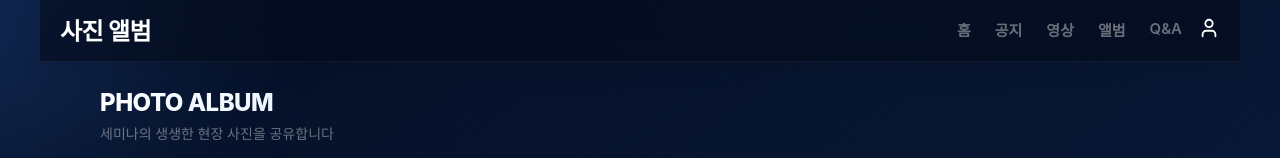
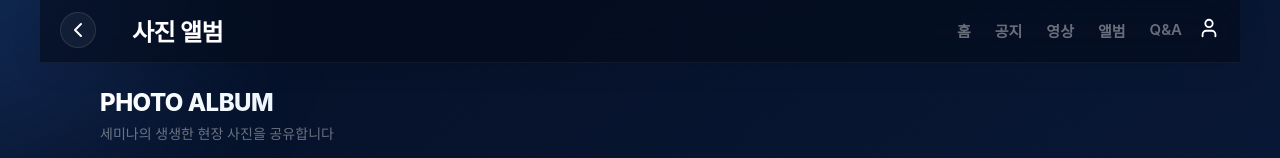
Before and after one commit to joyfulkim/sermon, a Next.js app: page /photos in a window 1280 px wide. Shown: the top 158 px of the page. Built offline with nearby package versions, Linux system fonts and the light colour scheme; no server answers; the database is empty; a web font is replaced by a local one.

Commit message:
UI: Restored back buttons to internal pages and fixed titles

```diff
--- a/src/app/notices/page.tsx
+++ b/src/app/notices/page.tsx
@@ -47,7 +47,7 @@ export default function NoticesPage() {
 
     return (
         <div className="page-content">
-            <Header title="홍보영상" showBack={true} />
+            <Header title="공지사항" showBack={true} />
 
             <div className="section-header fade-in-up">
                 <h2 className="section-title">NOTICE</h2>
--- a/src/app/photos/page.tsx
+++ b/src/app/photos/page.tsx
@@ -56,7 +56,7 @@ export default function PhotosPage() {
 
     return (
         <div className="page-content">
-            <Header title="사진 앨범" showBack={false} />
+            <Header title="사진 앨범" showBack={true} />
 
             <div className="section-header fade-in-up">
                 <h2 className="section-title">PHOTO ALBUM</h2>
--- a/src/app/qa/page.tsx
+++ b/src/app/qa/page.tsx
@@ -76,7 +76,7 @@ export default function QAPage() {
 
     return (
         <div className="page-content">
-            <Header title="Q&A" showBack={false} rightAction={
+            <Header title="Q&A" showBack={true} rightAction={
                 user ? (
                     <button onClick={() => setShowForm(!showForm)} style={{ background: 'var(--neon-blue)', border: 'none', cursor: 'pointer', color: 'white', width: '36px', height: '36px', borderRadius: '18px', display: 'flex', alignItems: 'center', justifyContent: 'center', boxShadow: '0 4px 15px rgba(59,130,246,0.4)', transition: 'var(--transition)' }}>
                         <Plus size={20} style={{ transform: showForm ? 'rotate(45deg)' : 'none', transition: 'var(--transition)' }} />
--- a/src/app/videos/page.tsx
+++ b/src/app/videos/page.tsx
@@ -49,7 +49,7 @@ export default function VideosPage() {
 
     return (
         <div className="page-content">
-            <Header title="홍보영상" showBack={false} />
+            <Header title="홍보영상" showBack={true} />
 
             <div className="section-header fade-in-up">
                 <h2 className="section-title">PROMOTIONAL VIDEO</h2>
```
